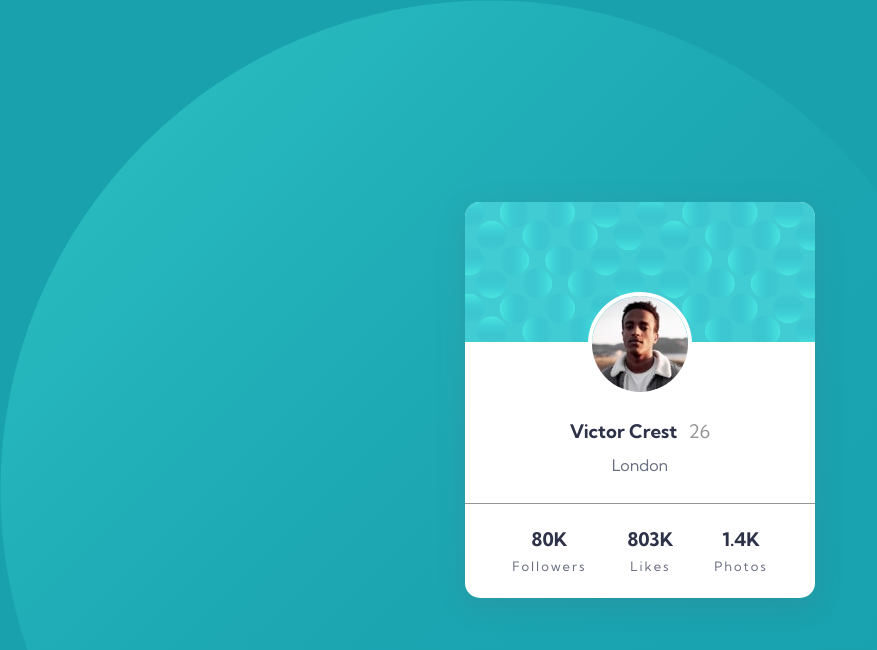
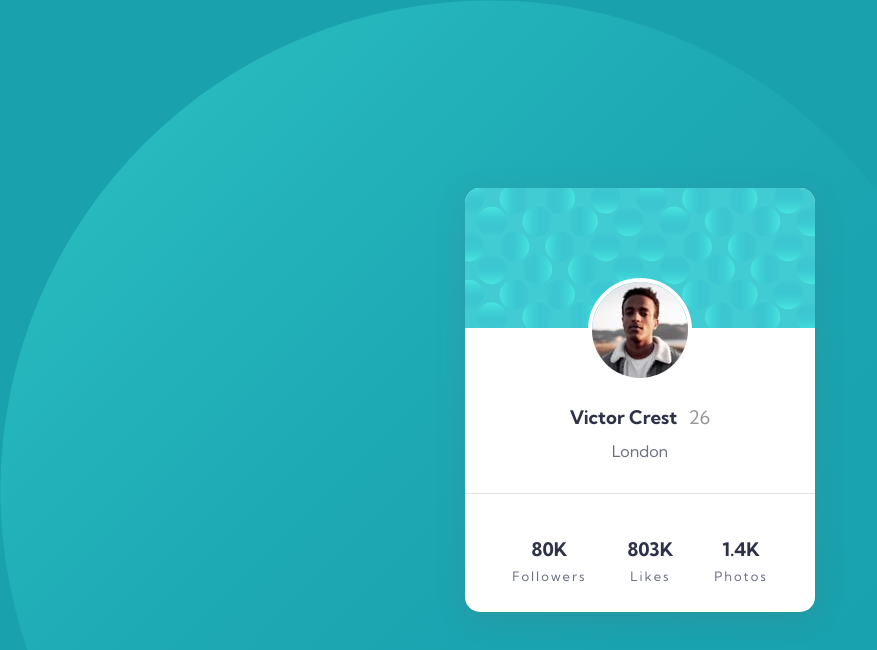
Before and after one commit to Usmaniyya/profile-card-component, a plain HTML site: page index.html in a window 1280 px wide. Shown: the whole page, without its empty margins (0-877 px from the left). Drawn offline with Linux system fonts and the light colour scheme.

Commit message:
second commit

```diff
--- a/style.css
+++ b/style.css
@@ -42,6 +42,8 @@ body {
     align-items: center;
     margin-top: -50px;
     margin-bottom: 1.75rem;
+    padding-bottom: 2rem;
+    border-bottom: 1px solid hsl(0, 0%, 89%);
 }
 
 .user h3 {
@@ -69,8 +71,7 @@ span {
 .info {
     display: flex;
     justify-content: space-between;
-    padding: 1.5rem 2.95rem;
-    border-top: 1px solid var(--dark-gray);
+    padding: 1rem 2.95rem;
 }
 
 .info h3 {
@@ -86,4 +87,5 @@ span {
     font-size: 13px;
     text-align: center;
     letter-spacing: 2px;
+    margin-bottom: .75rem;
 }
```
